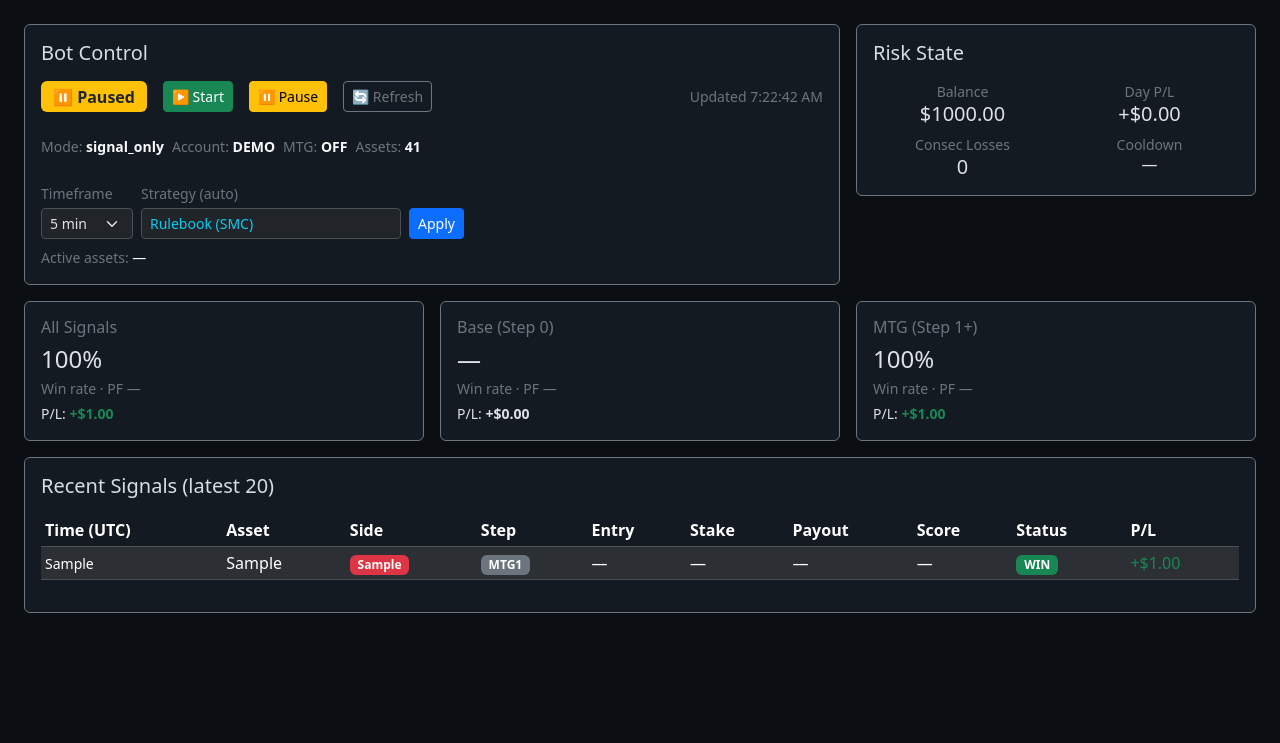
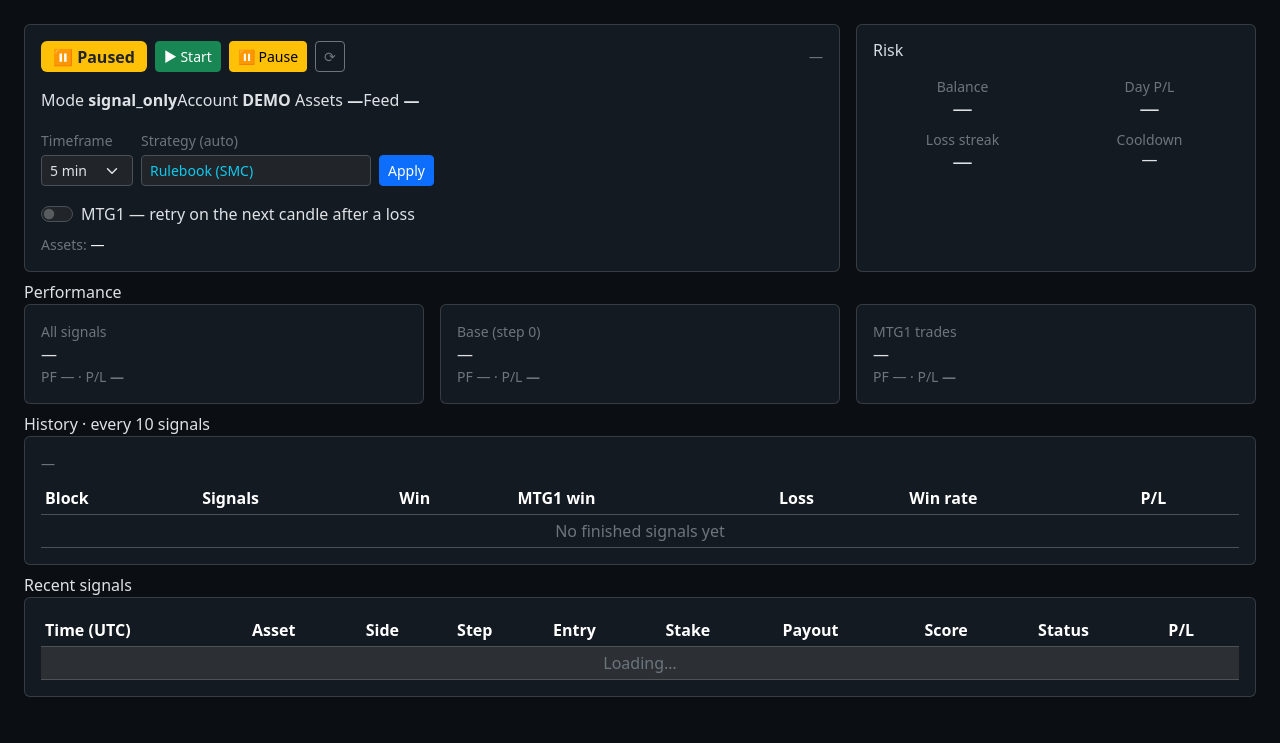
Before and after one commit to adq2f/quotex-bot, a Flask app: page /dashboard in a window 1280 px wide. Shown: the part 57-800 px from the top of the page. Run offline with Flask 3, Linux system fonts and the light colour scheme; the visitor is signed in with stand-in values (Sample User, id 1); data comes from the database, SQL or seed files in the repository; tables that the repository leaves empty hold one stand-in row (values such as "Sample post").

Commit message:
Update dashboard.html

```diff
--- a/templates/dashboard.html
+++ b/templates/dashboard.html
@@ -1,107 +1,71 @@
 {% extends "base.html" %}
 {% block title %}Dashboard — Quotex Signal Bot{% endblock %}
 {% block content %}
-
-<div class="row g-3 mb-3">
-    <div class="col-md-8">
-        <div class="card border-secondary">
-            <div class="card-body">
-                <h5 class="card-title mb-3">Bot Control</h5>
-                <div class="d-flex align-items-center gap-3 flex-wrap">
-                    <span id="bot-status-pill" class="badge bg-secondary fs-6">Loading…</span>
-                    <button id="btn-start" class="btn btn-success btn-sm">▶️ Start</button>
-                    <button id="btn-stop"  class="btn btn-warning btn-sm">⏸ Pause</button>
-                    <button id="btn-refresh" class="btn btn-outline-secondary btn-sm">🔄 Refresh</button>
+<div class="row g-3 mb-2">
+  <div class="col-lg-8"><div class="card"><div class="card-body">
+    <div class="d-flex align-items-center gap-2 flex-wrap">
+      <span id="bot-status-pill" class="pill off"><span class="dot"></span>Loading…</span>
+      <button id="btn-start" class="btn btn-success btn-sm">▶ Start</button>
+      <button id="btn-stop" class="btn btn-warning btn-sm">⏸ Pause</button>
+      <button id="btn-refresh" class="btn btn-outline-secondary btn-sm">⟳</button>
       <span class="ms-auto text-secondary small" id="last-updated">—</span>
     </div>
-                <div class="row mt-3 small text-secondary g-2">
-                    <div class="col-auto">Mode: <strong id="mode" class="text-light">—</strong></div>
-                    <div class="col-auto">Account: <strong id="account" class="text-light">—</strong></div>
-                    <div class="col-auto">MTG: <strong id="mtg" class="text-light">—</strong></div>
-                    <div class="col-auto">Assets: <strong id="asset-count" class="text-light">—</strong></div>
+    <div class="meta mt-3">
+      <span class="chip">Mode <b id="mode">—</b></span><span class="chip">Account <b id="account">—</b></span>
+      <span class="chip">Assets <b id="asset-count">—</b></span><span class="chip">Feed <b id="feed">—</b></span>
     </div>
-                <div class="row mt-3 g-2 align-items-end">
-                    <div class="col-auto">
-                        <label class="form-label small text-secondary mb-1">Timeframe</label>
+    <div class="row g-2 mt-2 align-items-end">
+      <div class="col-auto"><label class="form-label small text-secondary mb-1">Timeframe</label>
         <select id="sel-timeframe" class="form-select form-select-sm">
-                            <option value="60">1 min</option>
-                            <option value="300">5 min</option>
-                            <option value="900">15 min</option>
-                            <option value="3600">1 hour</option>
-                        </select>
+          <option value="60">1 min</option><option value="300">5 min</option>
+          <option value="900">15 min</option><option value="3600">1 hour</option></select></div>
+      <div class="col-auto"><label class="form-label small text-secondary mb-1">Strategy (auto)</label>
+        <div id="lbl-strategy" class="form-control form-control-sm bg-dark text-info" style="min-width:230px">—</div></div>
+      <div class="col-auto"><button id="btn-apply-settings" class="btn btn-primary btn-sm">Apply</button></div>
+      <div class="col-auto"><span id="settings-status" class="small text-secondary"></span></div>
     </div>
-                    <div class="col-auto">
-                        <label class="form-label small text-secondary mb-1">Strategy (auto)</label>
-                        <div id="lbl-strategy" class="form-control form-control-sm bg-dark text-info" style="min-width: 260px;">—</div>
+    <div class="form-check form-switch mt-3">
+      <input class="form-check-input" type="checkbox" id="sw-mtg">
+      <label class="form-check-label" for="sw-mtg">MTG1 — retry on the next candle after a loss</label>
     </div>
-                    <div class="col-auto">
-                        <button id="btn-apply-settings" class="btn btn-primary btn-sm">Apply</button>
-                    </div>
-                    <div class="col-auto">
-                        <span id="settings-status" class="small text-secondary"></span>
-                    </div>
-                </div>
-                <div class="mt-2 small text-secondary">
-                    Active assets: <span id="assets" class="text-light">—</span>
-                </div>
-            </div>
-        </div>
-    </div>
-    <div class="col-md-4">
-        <div class="card border-secondary">
-            <div class="card-body">
-                <h5 class="card-title mb-3">Risk State</h5>
+    <div class="small text-secondary mt-2" style="word-break:break-word">Assets: <span id="assets" class="text-light">—</span></div>
+  </div></div></div>
+  <div class="col-lg-4"><div class="card h-100"><div class="card-body">
+    <h6 class="card-title mb-3">Risk</h6>
     <div class="row text-center g-2">
       <div class="col-6"><div class="text-secondary small">Balance</div><div class="h5 mb-0" id="r-balance">—</div></div>
       <div class="col-6"><div class="text-secondary small">Day P/L</div><div class="h5 mb-0" id="r-day-pnl">—</div></div>
-                    <div class="col-6"><div class="text-secondary small">Consec Losses</div><div class="h5 mb-0" id="r-consec">—</div></div>
+      <div class="col-6"><div class="text-secondary small">Loss streak</div><div class="h5 mb-0" id="r-consec">—</div></div>
       <div class="col-6"><div class="text-secondary small">Cooldown</div><div class="h6 mb-0" id="r-cooldown">—</div></div>
     </div>
     <div id="readonly-banner" class="alert alert-danger mt-3 mb-0 d-none py-2 small">⚠️ Read-only (drawdown guard)</div>
-            </div>
-        </div>
-    </div>
-</div>
-
-<div class="row g-3 mb-3">
-    <div class="col-md-4"><div class="card border-secondary"><div class="card-body">
-        <h6 class="text-secondary mb-2">All Signals</h6>
-        <div class="h4 mb-1" id="s-all-winrate">—</div>
-        <div class="small text-secondary">Win rate · PF <span id="s-all-pf">—</span></div>
-        <div class="small mt-1">P/L: <strong id="s-all-pnl">—</strong></div>
-    </div></div></div>
-    <div class="col-md-4"><div class="card border-secondary"><div class="card-body">
-        <h6 class="text-secondary mb-2">Base (Step 0)</h6>
-        <div class="h4 mb-1" id="s-base-winrate">—</div>
-        <div class="small text-secondary">Win rate · PF <span id="s-base-pf">—</span></div>
-        <div class="small mt-1">P/L: <strong id="s-base-pnl">—</strong></div>
-    </div></div></div>
-    <div class="col-md-4"><div class="card border-secondary"><div class="card-body">
-        <h6 class="text-secondary mb-2">MTG (Step 1+)</h6>
-        <div class="h4 mb-1" id="s-mtg-winrate">—</div>
-        <div class="small text-secondary">Win rate · PF <span id="s-mtg-pf">—</span></div>
-        <div class="small mt-1">P/L: <strong id="s-mtg-pnl">—</strong></div>
   </div></div></div>
 </div>
 
-<div class="card border-secondary mb-4">
-    <div class="card-body">
-        <h5 class="card-title mb-3">Recent Signals (latest 20)</h5>
-        <div class="table-responsive">
-            <table class="table table-sm table-dark table-striped align-middle">
-                <thead><tr>
-                    <th>Time (UTC)</th><th>Asset</th><th>Side</th><th>Step</th>
-                    <th>Entry</th><th>Stake</th><th>Payout</th><th>Score</th><th>Status</th><th>P/L</th>
-                </tr></thead>
-                <tbody id="signals-body">
-                    <tr><td colspan="10" class="text-center text-secondary">Loading…</td></tr>
-                </tbody>
-            </table>
-        </div>
-    </div>
+<div class="sec">Performance</div>
+<div class="row g-3 mb-2">
+  <div class="col-md-4"><div class="card stat"><div class="card-body"><div class="text-secondary small">All signals</div>
+    <div class="kpi" id="s-all-winrate">—</div><div class="small text-secondary">PF <span id="s-all-pf">—</span> · P/L <b id="s-all-pnl">—</b></div></div></div></div>
+  <div class="col-md-4"><div class="card stat win"><div class="card-body"><div class="text-secondary small">Base (step 0)</div>
+    <div class="kpi" id="s-base-winrate">—</div><div class="small text-secondary">PF <span id="s-base-pf">—</span> · P/L <b id="s-base-pnl">—</b></div></div></div></div>
+  <div class="col-md-4"><div class="card stat mtg"><div class="card-body"><div class="text-secondary small">MTG1 trades</div>
+    <div class="kpi" id="s-mtg-winrate">—</div><div class="small text-secondary">PF <span id="s-mtg-pf">—</span> · P/L <b id="s-mtg-pnl">—</b></div></div></div></div>
 </div>
 
+<div class="sec">History · every 10 signals</div>
+<div class="card mb-2"><div class="card-body">
+  <div class="small text-secondary mb-2" id="h-total">—</div>
+  <div class="table-responsive"><table class="table table-sm table-dark align-middle mb-0">
+    <thead><tr><th>Block</th><th>Signals</th><th>Win</th><th>MTG1 win</th><th>Loss</th><th>Win rate</th><th>P/L</th></tr></thead>
+    <tbody id="history-body"><tr><td colspan="7" class="text-center text-secondary">No finished signals yet</td></tr></tbody>
+  </table></div>
+</div></div>
+
+<div class="sec">Recent signals</div>
+<div class="card mb-4"><div class="card-body"><div class="table-responsive">
+  <table class="table table-sm table-dark table-striped align-middle mb-0">
+    <thead><tr><th>Time (UTC)</th><th>Asset</th><th>Side</th><th>Step</th><th>Entry</th><th>Stake</th><th>Payout</th><th>Score</th><th>Status</th><th>P/L</th></tr></thead>
+    <tbody id="signals-body"><tr><td colspan="10" class="text-center text-secondary">Loading…</td></tr></tbody>
+  </table></div></div></div>
 {% endblock %}
-{% block scripts %}
-<script src="{{ url_for('static', filename='js/dashboard.js') }}"></script>
-{% endblock %}
+{% block scripts %}<script src="{{ url_for('static', filename='js/dashboard.js') }}"></script>{% endblock %}
```
Lines whose indentation alone changed are shown as unchanged.
